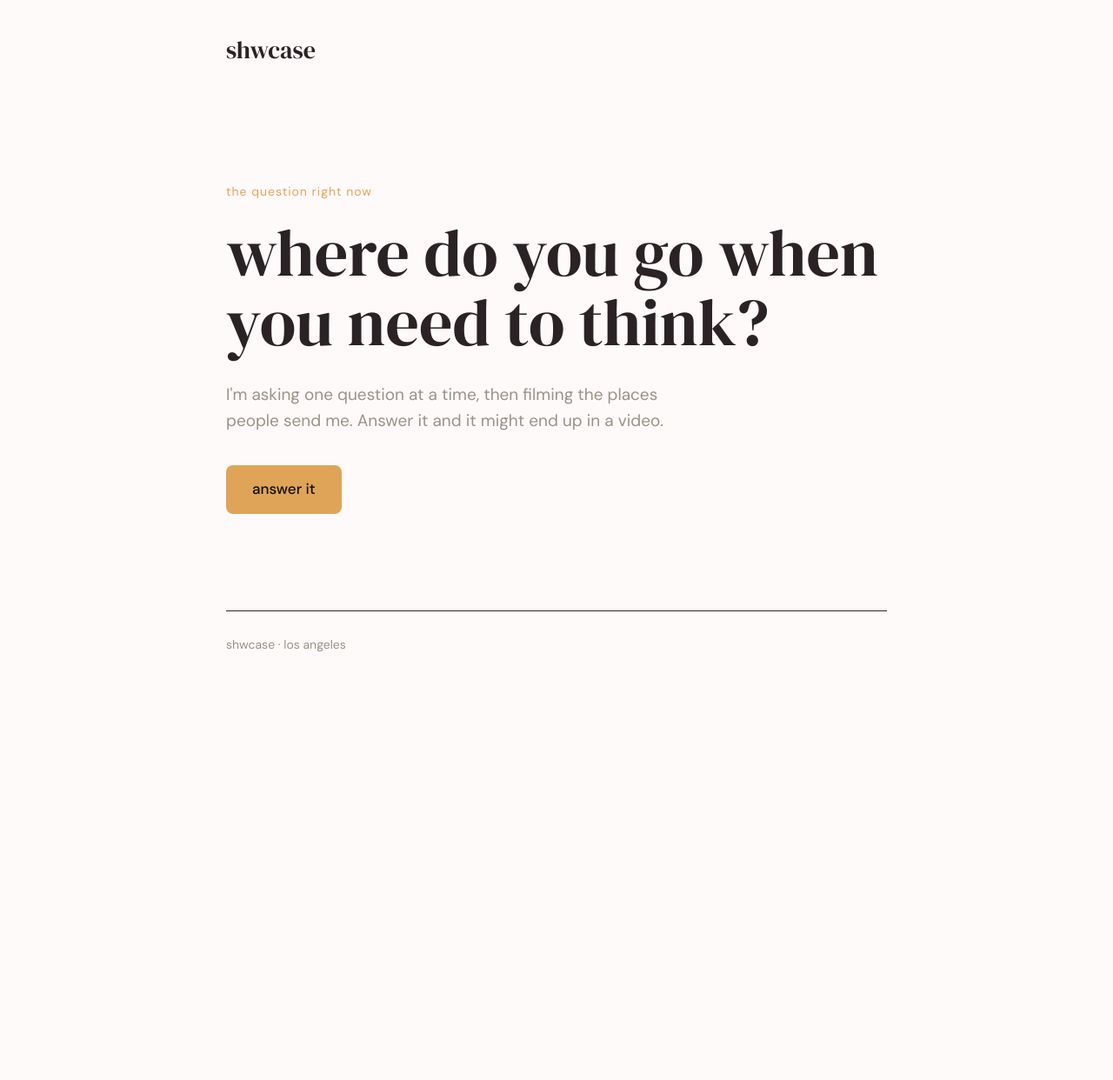
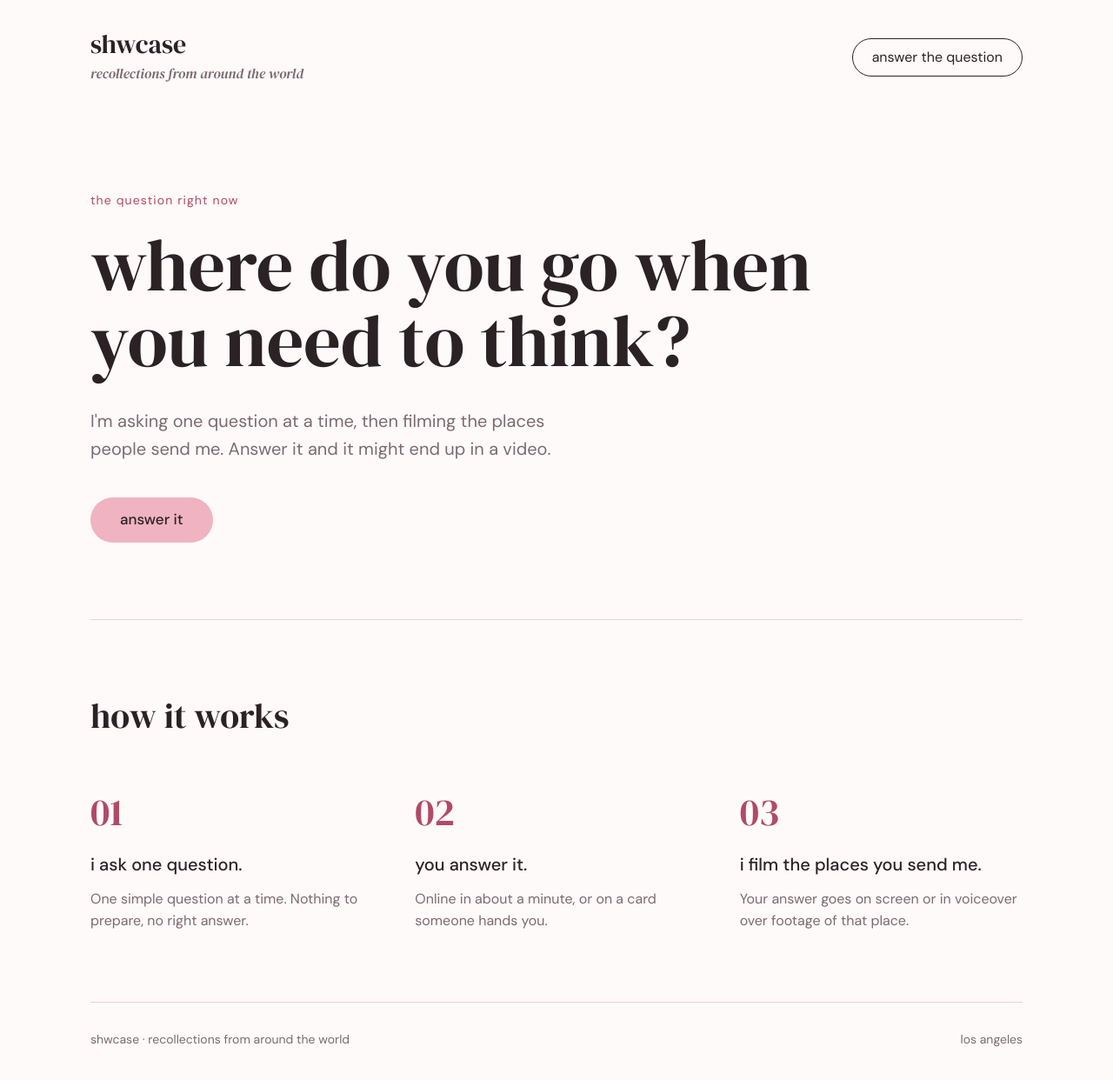
Before and after one commit to joshuapepper09/shwcase-landing, a Next.js app: page / in a window 1280 px wide. Shown: the top 1242 px of the page at 87% size. Before the commit the page ends 800 px from the top, so only its background shows below. Built offline with nearby package versions, Linux system fonts and the light colour scheme.

Commit message:
Update page.tsx

```diff
--- a/app/page.tsx
+++ b/app/page.tsx
@@ -1,55 +1,113 @@
 import Link from 'next/link'
 
-// Change this line whenever the question changes
 const CURRENT_QUESTION = 'where do you go when you need to think?'
+const MOTTO = 'recollections from around the world'
 
 const serif = "'DM Serif Display', Georgia, serif"
 
+const steps = [
+  {
+    n: '01',
+    title: 'i ask one question.',
+    body: 'One simple question at a time. Nothing to prepare, no right answer.',
+  },
+  {
+    n: '02',
+    title: 'you answer it.',
+    body: 'Online in about a minute, or on a card someone hands you.',
+  },
+  {
+    n: '03',
+    title: 'i film the places you send me.',
+    body: 'Your answer goes on screen or in voiceover over footage of that place.',
+  },
+]
+
 export default function Home() {
   return (
-    <main style={{ minHeight: '100vh', padding: '0 24px', display: 'flex', flexDirection: 'column' }}>
-      <div
-        style={{
-          maxWidth: 760,
-          width: '100%',
-          margin: '0 auto',
-          flex: 1,
-          display: 'flex',
-          flexDirection: 'column',
-        }}
-      >
-        <nav style={{ padding: '36px 0' }}>
-          <span style={{ fontFamily: serif, fontSize: 28 }}>shwcase</span>
-        </nav>
+    <main style={{ background: '#fffafa', color: '#2b2226', minHeight: '100vh' }}>
+      <div style={{ maxWidth: 1120, margin: '0 auto', padding: '0 24px' }}>
+        <header
+          style={{
+            display: 'flex',
+            justifyContent: 'space-between',
+            alignItems: 'center',
+            flexWrap: 'wrap',
+            gap: 16,
+            padding: '36px 0',
+          }}
+        >
+          <div>
+            <div style={{ fontFamily: serif, fontSize: 30, lineHeight: 1 }}>shwcase</div>
+            <div
+              style={{
+                fontFamily: serif,
+                fontStyle: 'italic',
+                fontSize: 16,
+                marginTop: 6,
+                color: '#7b6a71',
+              }}
+            >
+              {MOTTO}
+            </div>
+          </div>
+          <Link
+            href="/ask"
+            style={{
+              display: 'inline-flex',
+              alignItems: 'center',
+              minHeight: 44,
+              padding: '0 22px',
+              border: '1px solid #2b2226',
+              borderRadius: 22,
+              fontSize: 16,
+              color: '#2b2226',
+              textDecoration: 'none',
+            }}
+          >
+            answer the question
+          </Link>
+        </header>
 
-        <section style={{ padding: '96px 0 72px', flex: 1 }}>
-          <p style={{ fontSize: 14, letterSpacing: 1, color: '#e0a458', margin: 0 }}>
+        <section style={{ padding: '88px 0' }}>
+          <div style={{ fontSize: 14, letterSpacing: '0.08em', color: '#b04a67' }}>
             the question right now
-          </p>
+          </div>
           <h1
             style={{
               fontFamily: serif,
               fontWeight: 400,
-              fontSize: 'clamp(40px, 8vw, 76px)',
-              lineHeight: 1.05,
+              fontSize: 'clamp(40px, 8vw, 84px)',
+              lineHeight: 1.04,
               margin: '20px 0 0',
+              maxWidth: 900,
             }}
           >
             {CURRENT_QUESTION}
           </h1>
-          <p style={{ color: '#9a9286', fontSize: 19, lineHeight: 1.6, maxWidth: 520, marginTop: 28 }}>
-            I&apos;m asking one question at a time, then filming the places people send me. Answer it
-            and it might end up in a video.
+          <p
+            style={{
+              fontSize: 20,
+              lineHeight: 1.6,
+              color: '#7b6a71',
+              maxWidth: 560,
+              margin: '32px 0 0',
+            }}
+          >
+            I&apos;m asking one question at a time, then filming the places people send me.
+            Answer it and it might end up in a video.
           </p>
           <Link
             href="/ask"
             style={{
-              display: 'inline-block',
-              marginTop: 36,
-              padding: '15px 30px',
-              background: '#e0a458',
-              color: '#0f0e0c',
-              borderRadius: 8,
+              display: 'inline-flex',
+              alignItems: 'center',
+              minHeight: 52,
+              marginTop: 40,
+              padding: '0 34px',
+              background: '#f0b3c1',
+              color: '#2b2226',
+              borderRadius: 26,
               fontSize: 17,
               fontWeight: 500,
               textDecoration: 'none',
@@ -59,8 +117,42 @@ export default function Home() {
           </Link>
         </section>
 
-        <footer style={{ borderTop: '1px solid #262626', padding: '28px 0 48px', color: '#9a9286', fontSize: 14 }}>
-          shwcase &middot; los angeles
+        <section style={{ borderTop: '1px solid #f1cdd5', padding: '80px 0' }}>
+          <h2 style={{ fontFamily: serif, fontWeight: 400, fontSize: 40, margin: 0 }}>
+            how it works
+          </h2>
+          <div
+            style={{
+              display: 'grid',
+              gridTemplateColumns: 'repeat(auto-fit, minmax(240px, 1fr))',
+              gap: 48,
+              marginTop: 48,
+            }}
+          >
+            {steps.map((s) => (
+              <div key={s.n} style={{ display: 'flex', flexDirection: 'column', gap: 12 }}>
+                <span style={{ fontFamily: serif, fontSize: 44, color: '#b04a67' }}>{s.n}</span>
+                <span style={{ fontSize: 20, fontWeight: 500 }}>{s.title}</span>
+                <span style={{ fontSize: 16, lineHeight: 1.6, color: '#7b6a71' }}>{s.body}</span>
+              </div>
+            ))}
+          </div>
+        </section>
+
+        <footer
+          style={{
+            borderTop: '1px solid #f1cdd5',
+            padding: '32px 0 56px',
+            display: 'flex',
+            justifyContent: 'space-between',
+            flexWrap: 'wrap',
+            gap: 16,
+            fontSize: 14,
+            color: '#7b6a71',
+          }}
+        >
+          <span>shwcase · {MOTTO}</span>
+          <span>los angeles</span>
         </footer>
       </div>
     </main>
```
